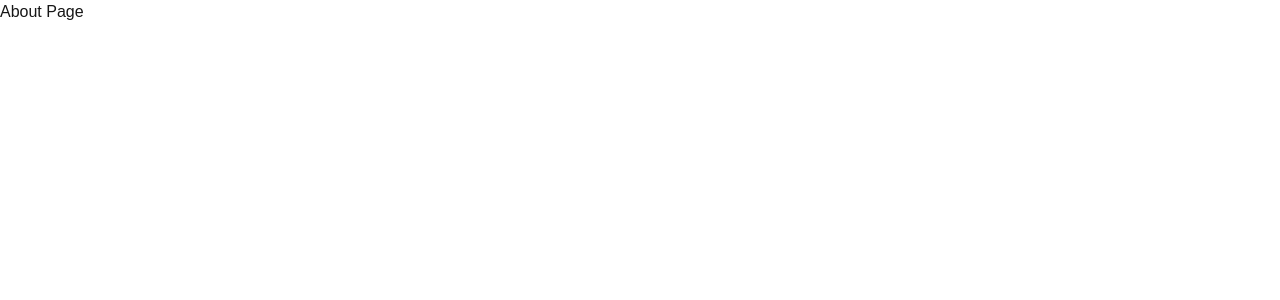
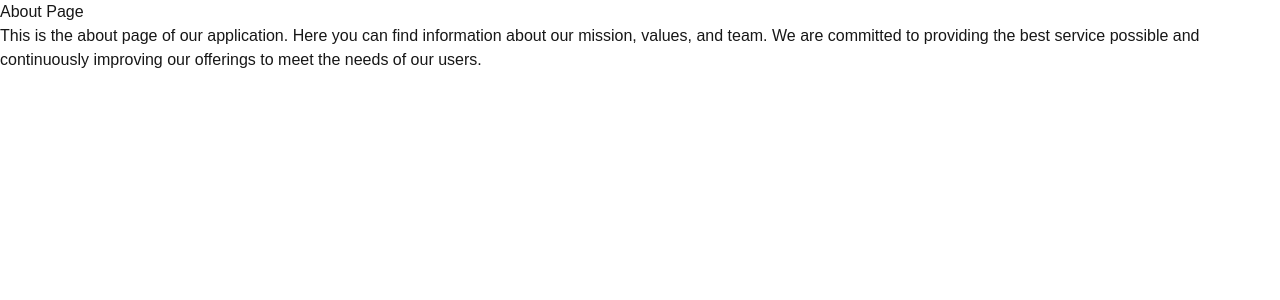
Before and after one commit to alhamzaaaaa/MERN-Stack-Concepts-Recall, a Next.js app in the folder next-js-recall/recall-6-server-components/: page /about in a window 1280 px wide. Shown: the top 300 px of the page. Built offline with nearby package versions, Linux system fonts and the light colour scheme.

Commit message:
Concepts Recall

```diff
--- a/next-js-recall/recall-6-server-components/app/about/page.jsx
+++ b/next-js-recall/recall-6-server-components/app/about/page.jsx
@@ -6,7 +6,9 @@ const page = () => {
             <h1>
                 About Page
             </h1>
-
+            <span>
+                This is the about page of our application. Here you can find information about our mission, values, and team. We are committed to providing the best service possible and continuously improving our offerings to meet the needs of our users.
+            </span>
         </div>
     )
 }
```
